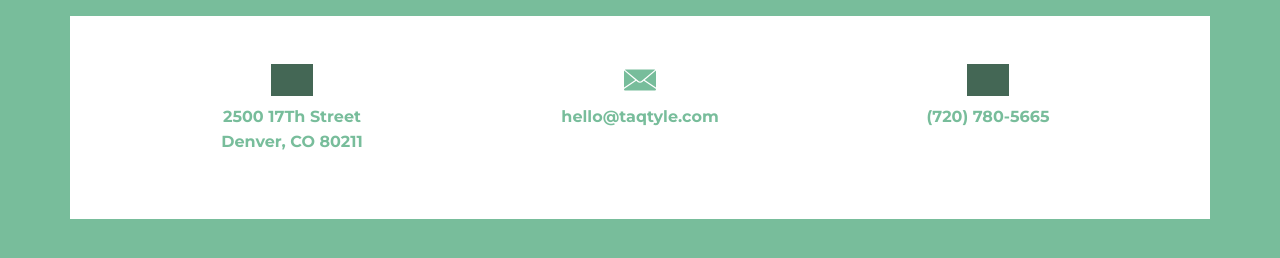
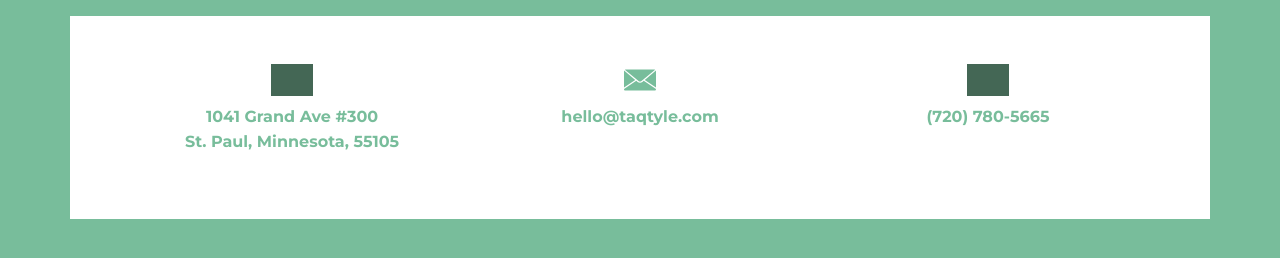
Before and after one commit to mesabafinance/taqtyle.com, a Jekyll site: the page built from contact.html, in a window 1280 px wide and 1304 px high. Shown: the part 1037-1295 px from the top of the window. Built offline with Jekyll 4.4.1, drawn with Linux system fonts in a browser that asks for light colours; some web fonts are replaced; grey boxes are pictures that could not be loaded.

Commit message:
Fix address and only appear on contact page

```diff
--- a/_data/general.yml
+++ b/_data/general.yml
@@ -78,7 +78,7 @@
   contact:
     heading: contact
     paragraph: Our team is excited to hear from you. Reach out to us any time via phone or simply send us a message below. We will get back to you shortly.
-    street: 2500 17Th Street
-    city: Denver, CO 80211
+    street: "1041 Grand Ave #300"
+    city: St. Paul, Minnesota, 55105
     phone: (720) 780-5665
     mail: hello@taqtyle.com
--- a/_includes/footer.html
+++ b/_includes/footer.html
@@ -1,4 +1,4 @@
-{% unless page.contact == false %}
+{% unless page.contact %}
     <div class="bg-sec" id="contact-footer">
         <div class="container py-5">
             <a href="/contact/">
@@ -15,7 +15,8 @@
 
 <div class="bg-pri d-flex align-items-end footer pt-5" id="footer" style="min-height: 25vh">
     <div class="container py-5">
-        <div class="row p-5 bg-white text-center">
+        <div class="row p-5 bg-white text-center justify-content-center">
+            {% if page.contact %}
                 <div class="col-sm-4">
                     <img alt="Location" class="contact-icon mb-2" src="/assets/img/icons/pin.svg">
                     <p>
@@ -25,6 +26,7 @@
                     </p>
 
                 </div>
+            {% endif %}
             <div class="col-sm-4">
                 <img alt="Location" class="contact-icon mb-2" src="/assets/img/icons/mail.svg">
                 <p>
--- a/contact.html
+++ b/contact.html
@@ -1,7 +1,7 @@
 ---
 layout: base
 permalink: /contact/index.html
-contact: false
+contact: true
 ---
 {% assign data = site.data.general.items.contact %}
 
```
Lines whose indentation alone changed are shown as unchanged.
